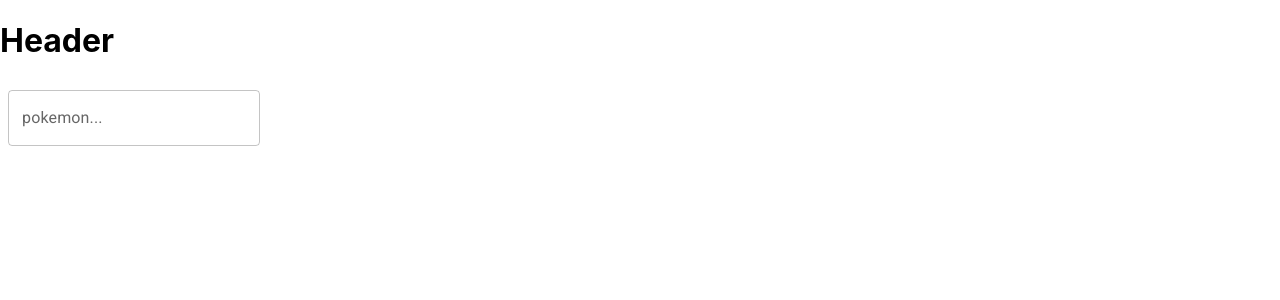
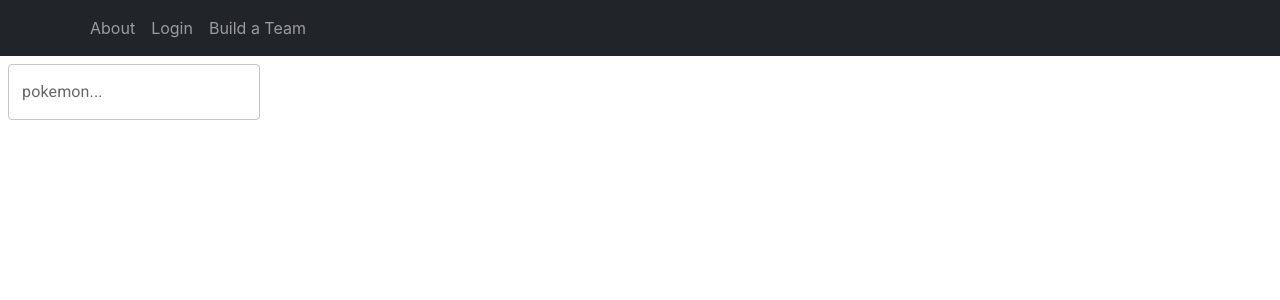
Before and after one commit to Jacks-01/poke-matrix-front-end, a React (Create React App) app: page / in a window 1280 px wide. Shown: the top 300 px of the page. Built offline with nearby package versions, Linux system fonts and the light colour scheme; no server answers.

Commit message:
added bootstrap navbar as a header component

```diff
--- a/package.json
+++ b/package.json
@@ -15,6 +15,7 @@
     "cors": "^2.8.5",
     "dotenv": "^16.0.1",
     "react": "^18.1.0",
+    "react-bootstrap": "^2.4.0",
     "react-dom": "^18.1.0",
     "react-scripts": "5.0.1",
     "web-vitals": "^2.1.4"
--- a/public/index.html
+++ b/public/index.html
@@ -9,7 +9,7 @@
 			name="description"
 			content="Web site created using create-react-app"
 		/>
-    <meta name="viewport" content="initial-scale=1, width=device-width" />
+		<meta name="viewport" content="initial-scale=1, width=device-width" />
 		<link
 			rel="stylesheet"
 			href="https://fonts.googleapis.com/icon?family=Material+Icons"
@@ -18,7 +18,12 @@
 			rel="stylesheet"
 			href="https://fonts.googleapis.com/css?family=Roboto:300,400,500,700&display=swap"
 		/>
-
+		<link
+			rel="stylesheet"
+			href="https://cdn.jsdelivr.net/npm/bootstrap@5.1.3/dist/css/bootstrap.min.css"
+			integrity="sha384-1BmE4kWBq78iYhFldvKuhfTAU6auU8tT94WrHftjDbrCEXSU1oBoqyl2QvZ6jIW3"
+			crossorigin="anonymous"
+		/>
 		<link rel="apple-touch-icon" href="%PUBLIC_URL%/logo192.png" />
 		<!--
       manifest.json provides metadata used when your web app is installed on a
--- a/src/components/App.js
+++ b/src/components/App.js
@@ -5,6 +5,7 @@
  */
 
 import React, { Component } from 'react';
+import Header from './Header';
 import Main from './Main';
 
 
@@ -12,7 +13,7 @@ class App extends Component {
     render() {
         return (
             <>
-            <h1>Header</h1>
+            <Header/>
             <Main/>
             </>
         );
--- /dev/null
+++ b/src/components/Header.js
@@ -0,0 +1,28 @@
+/**
+ * @file Header.js
+ * @description A header with navigation
+ */
+
+import React, { Component } from 'react';
+import {Navbar, Nav, Container} from 'react-bootstrap';
+
+
+class Header extends Component {
+	render() {
+		return (
+			<>
+				<Navbar bg="dark" variant="dark">
+					<Container>
+						<Nav className="me-auto">
+							<Nav.Link href="#home">About</Nav.Link>
+							<Nav.Link href="#features">Login</Nav.Link>
+							<Nav.Link href="#pricing">Build a Team</Nav.Link>
+						</Nav>
+					</Container>
+				</Navbar>
+			</>
+		);
+	}
+}
+
+export default Header;
--- a/src/components/MediaCard.js
+++ b/src/components/MediaCard.js
@@ -10,6 +10,7 @@ import CardContent from '@mui/material/CardContent';
 import CardMedia from '@mui/material/CardMedia';
 import Button from '@mui/material/Button';
 import Typography from '@mui/material/Typography';
+import { createTheme } from '@mui/system';
 
 
 
```
Also changed, not shown: 1 other file (tests, documents, lock files or other folders).
